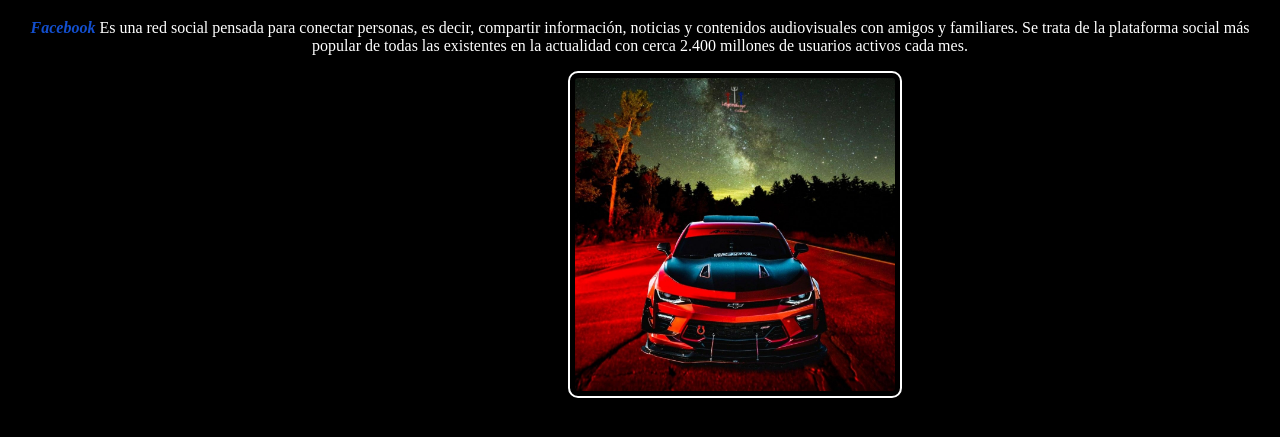
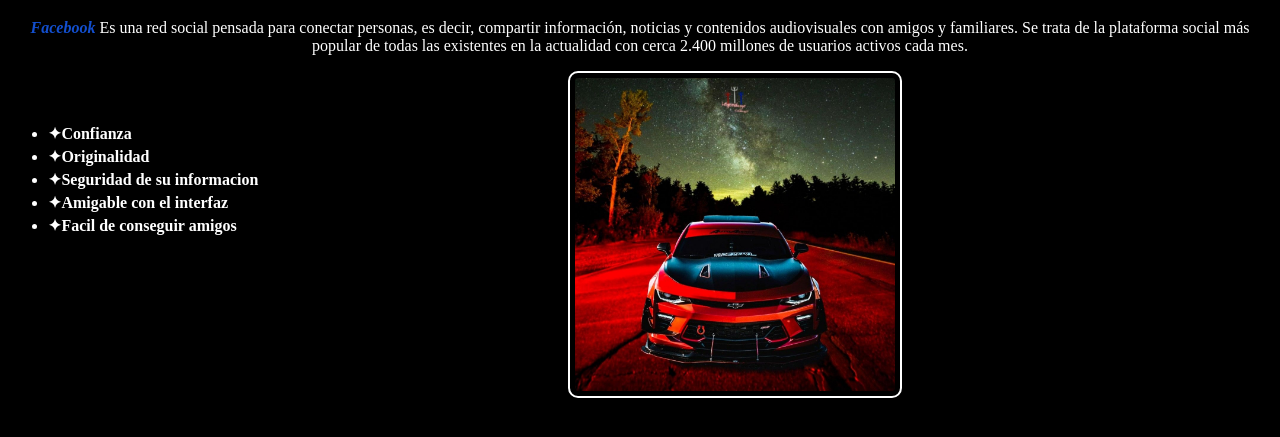
Before and after one commit to JohanDs1/aluragit, a plain HTML site: page index.html in a window 1280 px wide. Shown: the part 61-498 px from the top of the page. Drawn offline with Linux system fonts and the light colour scheme.

Commit message:
Cree la seccion ventajas

```diff
--- a/index.html
+++ b/index.html
@@ -15,7 +15,17 @@
             <strong><em>Facebook</em></strong> Es una red social pensada para conectar personas, es decir, compartir información, noticias y contenidos audiovisuales con amigos y familiares. Se trata de la plataforma social más popular de todas las existentes en la actualidad con cerca 2.400 millones de usuarios activos cada mes.
         </p>
         <img class="ima" src="camaro.jpg">
+        <section Class="ventajas">
+            <h2>Ventajas</h2>
+            <ul>
+                <li class="items">Confianza</li>
+                <li class="items">Originalidad</li>
+                <li class="items">Seguridad de su informacion</li>
+                <li class="items">Amigable con el interfaz</li>
+               <li class="items">Facil de conseguir amigos</li>
+            </ul>
 
+        </section>
 
 
 
--- a/style.css
+++ b/style.css
@@ -24,3 +24,14 @@ p strong em{
     margin: 0 0 0 560px;
 
 }
+
+.items{
+    text-decoration: none;
+    position: flex;
+    font-weight: bold;
+    color: #ffffff;
+    padding: 2px 0;
+}
+.items:before{
+    content: "\2726";
+}
```
